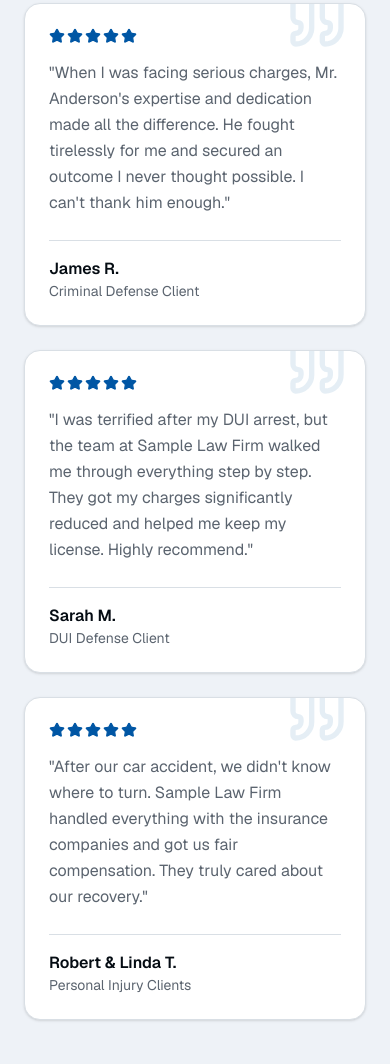
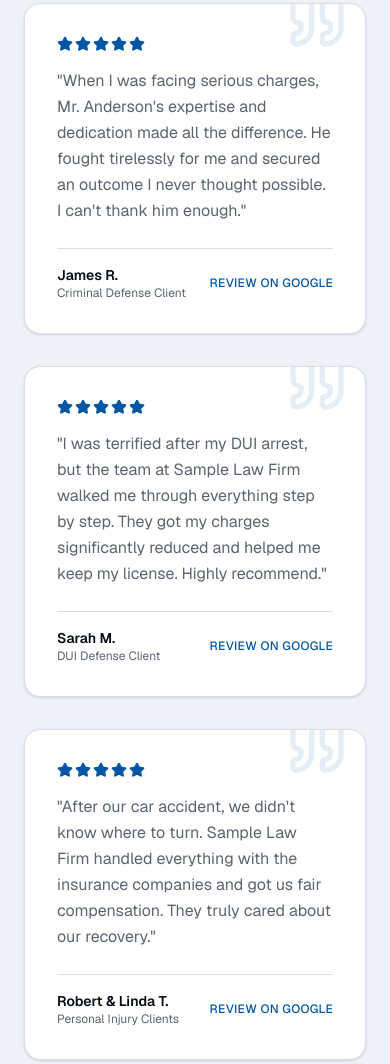
Before and after one commit to yesmar2/legal-site-template, an Astro site: page / in a window 390 px wide. Shown: the part 7842-8906 px from the top of the page. Built offline with nearby package versions, Linux system fonts and the light colour scheme; Astro itself is replaced by a stand-in of ours.

Commit message:
testimonials template

```diff
--- a/src/components/site-header.astro
+++ b/src/components/site-header.astro
@@ -20,9 +20,6 @@ import { site } from '../config/site';
     <div class="hidden items-center gap-6 lg:flex">
       <a href="/#practice-areas" class="text-sm font-medium text-muted-foreground transition-colors hover:text-foreground">
         Practice Areas
-      </a>
-      <a href="/jamestown-criminal-defense-lawyer" class="text-sm font-medium text-muted-foreground transition-colors hover:text-foreground">
-        Criminal Defense
       </a>
       <a href="/guides/criminal-case-process-new-york" class="text-sm font-medium text-muted-foreground transition-colors hover:text-foreground">
         Guides
--- a/src/components/testimonials.astro
+++ b/src/components/testimonials.astro
@@ -2,6 +2,7 @@
 import Star from '@lucide/astro/icons/star';
 import Quote from '@lucide/astro/icons/quote';
 import { site } from '../config/site';
+import { testimonials } from '../data/testimonials';
 ---
 <section class="bg-muted py-20 md:py-28">
   <div class="mx-auto max-w-6xl px-6">
@@ -14,8 +15,9 @@ import { site } from '../config/site';
       </p>
     </div>
 
-    <div class="mt-12 grid gap-6 md:grid-cols-3">
-      <article class="relative overflow-hidden rounded-2xl border border-border bg-card p-6 shadow-sm">
+    <div class="mt-12 grid gap-8 md:grid-cols-3">
+      {testimonials.map((t) => (
+        <article class="relative flex h-full flex-col overflow-hidden rounded-2xl border border-border bg-card p-8 shadow-sm">
           <Quote class="absolute -top-4 right-4 h-16 w-16 text-primary/10" />
           <div class="mb-4 flex gap-0.5">
             <Star class="h-4 w-4 fill-primary text-primary" />
@@ -25,52 +27,24 @@ import { site } from '../config/site';
             <Star class="h-4 w-4 fill-primary text-primary" />
           </div>
           <p class="relative z-10 leading-relaxed text-muted-foreground">
-          "When I was facing serious charges, Mr. Anderson's expertise and dedication made all the difference.
-          He fought tirelessly for me and secured an outcome I never thought possible. I can't thank him enough."
+            "{t.quote.replace('{{firmName}}', site.firmName)}"
           </p>
-        <div class="mt-6 border-t pt-4">
-          <p class="font-semibold text-foreground">James R.</p>
-          <p class="text-sm text-muted-foreground">Criminal Defense Client</p>
+          <div class="mt-6 flex items-center justify-between border-t pt-4 text-sm">
+            <div>
+              <p class="font-semibold text-foreground">{t.name}</p>
+              <p class="text-xs text-muted-foreground">{t.role}</p>
+            </div>
+            <a
+              href={t.url}
+              target="_blank"
+              rel="noreferrer"
+              class="text-xs font-medium uppercase tracking-wide text-primary hover:underline"
+            >
+              Review on Google
+            </a>
           </div>
         </article>
-
-      <article class="relative overflow-hidden rounded-2xl border border-border bg-card p-6 shadow-sm">
-        <Quote class="absolute -top-4 right-4 h-16 w-16 text-primary/10" />
-        <div class="mb-4 flex gap-0.5">
-          <Star class="h-4 w-4 fill-primary text-primary" />
-          <Star class="h-4 w-4 fill-primary text-primary" />
-          <Star class="h-4 w-4 fill-primary text-primary" />
-          <Star class="h-4 w-4 fill-primary text-primary" />
-          <Star class="h-4 w-4 fill-primary text-primary" />
-        </div>
-        <p class="relative z-10 leading-relaxed text-muted-foreground">
-          "I was terrified after my DUI arrest, but the team at {site.firmName} walked me through everything step by step.
-          They got my charges significantly reduced and helped me keep my license. Highly recommend."
-        </p>
-        <div class="mt-6 border-t pt-4">
-          <p class="font-semibold text-foreground">Sarah M.</p>
-          <p class="text-sm text-muted-foreground">DUI Defense Client</p>
-        </div>
-      </article>
-
-      <article class="relative overflow-hidden rounded-2xl border border-border bg-card p-6 shadow-sm">
-        <Quote class="absolute -top-4 right-4 h-16 w-16 text-primary/10" />
-        <div class="mb-4 flex gap-0.5">
-          <Star class="h-4 w-4 fill-primary text-primary" />
-          <Star class="h-4 w-4 fill-primary text-primary" />
-          <Star class="h-4 w-4 fill-primary text-primary" />
-          <Star class="h-4 w-4 fill-primary text-primary" />
-          <Star class="h-4 w-4 fill-primary text-primary" />
-        </div>
-        <p class="relative z-10 leading-relaxed text-muted-foreground">
-          "After our car accident, we didn't know where to turn. {site.firmName} handled everything with the insurance companies
-          and got us fair compensation. They truly cared about our recovery."
-        </p>
-        <div class="mt-6 border-t pt-4">
-          <p class="font-semibold text-foreground">Robert &amp; Linda T.</p>
-          <p class="text-sm text-muted-foreground">Personal Injury Clients</p>
-        </div>
-      </article>
+      ))}
     </div>
   </div>
 </section>
--- /dev/null
+++ b/src/data/testimonials.ts
@@ -0,0 +1,26 @@
+export const testimonials = [
+  {
+    id: 'james-r',
+    quote:
+      "When I was facing serious charges, Mr. Anderson's expertise and dedication made all the difference. He fought tirelessly for me and secured an outcome I never thought possible. I can't thank him enough.",
+    name: 'James R.',
+    role: 'Criminal Defense Client',
+    url: 'https://www.google.com/maps/place/'
+  },
+  {
+    id: 'sarah-m',
+    quote:
+      "I was terrified after my DUI arrest, but the team at {{firmName}} walked me through everything step by step. They got my charges significantly reduced and helped me keep my license. Highly recommend.",
+    name: 'Sarah M.',
+    role: 'DUI Defense Client',
+    url: 'https://www.google.com/maps/place/'
+  },
+  {
+    id: 'robert-linda-t',
+    quote:
+      "After our car accident, we didn't know where to turn. {{firmName}} handled everything with the insurance companies and got us fair compensation. They truly cared about our recovery.",
+    name: 'Robert & Linda T.',
+    role: 'Personal Injury Clients',
+    url: 'https://www.google.com/maps/place/'
+  }
+];
```
Lines whose indentation alone changed are shown as unchanged.
